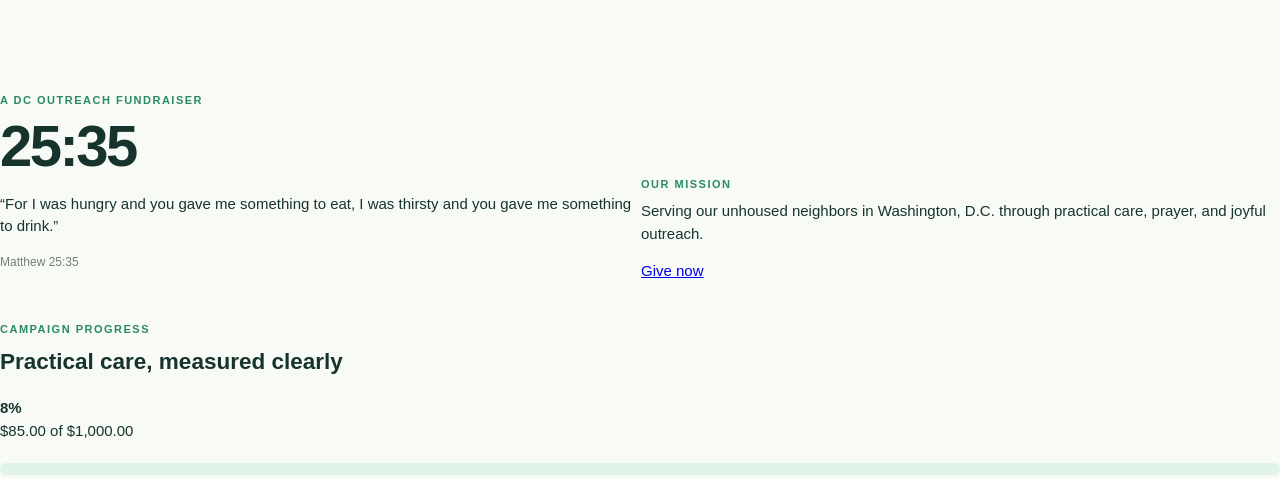
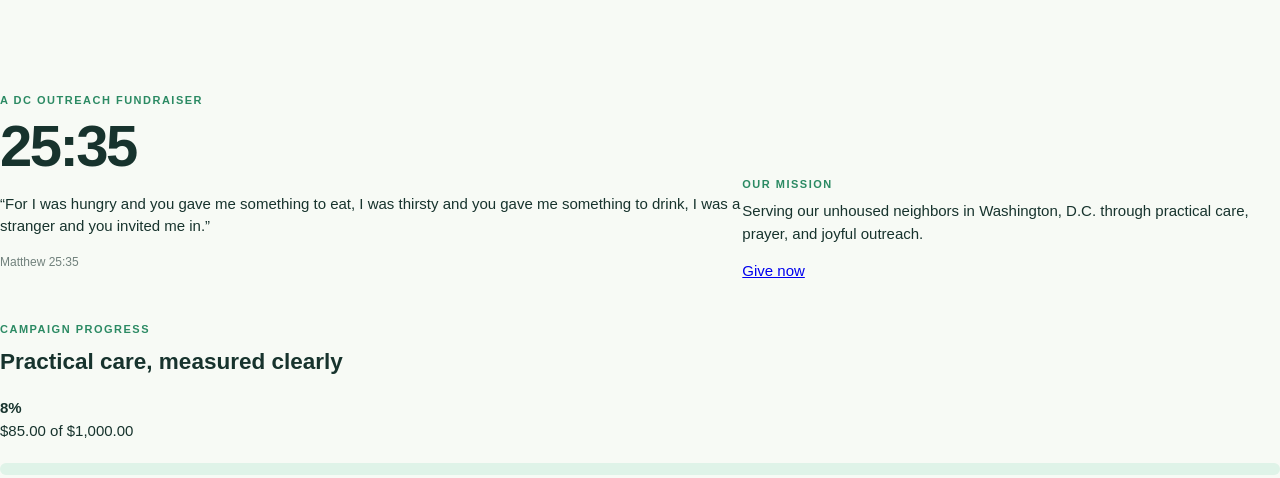
Before and after one commit to Dani-risingBW/donation-tracker, a Flask app: page / in a window 1280 px wide. Shown: the part 36-514 px from the top of the page. Run offline with Flask 3, Linux system fonts and the light colour scheme.

Commit message:
Show the full Matthew 25:35 verse
The site cut the verse off after "...something to drink." Show it in
full, including "I was a stranger and you invited me in," as written in
the planning document.

The React page and the older Flask page each had their own copy of the
verse, separate from the campaign's mission setting. Both now display
the campaign setting, so the verse is defined in one place.

Co-Authored-By: Claude Opus 5.5 <noreply@anthropic.com>

```diff
--- a/app.py
+++ b/app.py
@@ -36,7 +36,7 @@ DEFAULT_ITEMS = [
 campaign = {
     "name": "25:35",
     "description": "Serving our unhoused neighbors in Washington, D.C. through practical care, prayer, and joyful outreach.",
-    "mission": "For I was hungry and you gave me something to eat, I was thirsty and you gave me something to drink.",
+    "mission": "For I was hungry and you gave me something to eat, I was thirsty and you gave me something to drink, I was a stranger and you invited me in.",
     "scripture": "Matthew 25:35",
     "goal": 1000.0,
     "cashtag": "$Spread2535",
--- a/templates/index.html
+++ b/templates/index.html
@@ -26,7 +26,7 @@
       <div>
         <p class="eyebrow">A DC outreach fundraiser</p>
         <h1>25:35</h1>
-        <p class="scripture">“For I was hungry and you gave me something to eat, I was thirsty and you gave me something to drink.”</p>
+        <p class="scripture">“{{ campaign.mission }}”</p>
         <p class="muted">{{ campaign.scripture }}</p>
       </div>
       <div class="mission">
```
Also changed, not shown: frontend/src/main.jsx (+1 -1 lines).
